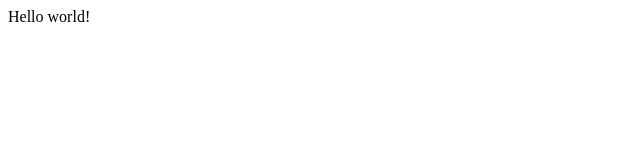
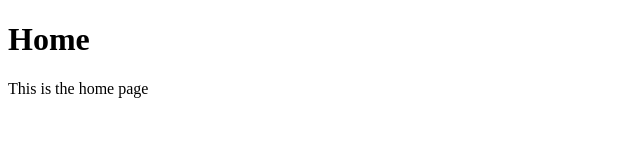
Before and after one commit to ViniciusGranado/gatsby-studies, a Gatsby site in the folder gatsby-bootcamp/: page / in a window 1280 px wide. Shown: the whole page, without its empty margins (0-640 px from the left). Built offline with nearby package versions, Linux system fonts and the light colour scheme; Gatsby itself is replaced by a stand-in of ours.

Commit message:
Update project

```diff
--- a/gatsby-bootcamp/src/pages/index.js
+++ b/gatsby-bootcamp/src/pages/index.js
@@ -1,5 +1,12 @@
-import React from "react"
+import React from "react";
 
-export default function Home() {
-  return <div>Hello world!</div>
-}
+const Home = () => {
+  return (
+    <div>
+      <h1>Home</h1>
+      <p>This is the home page</p>
+    </div>
+  );
+};
+
+export default Home;
```
Also changed, not shown: gatsby-bootcamp/src/pages/about.js (added, +12 -0 lines), gatsby-bootcamp/src/pages/blog.js (added, +12 -0 lines), gatsby-bootcamp/src/pages/contact.js (added, +12 -0 lines).
